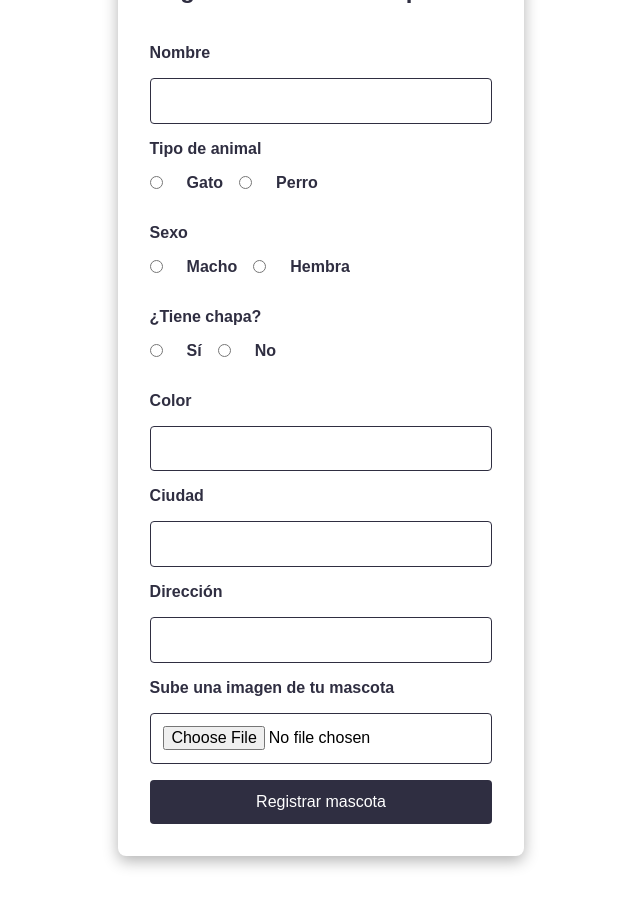
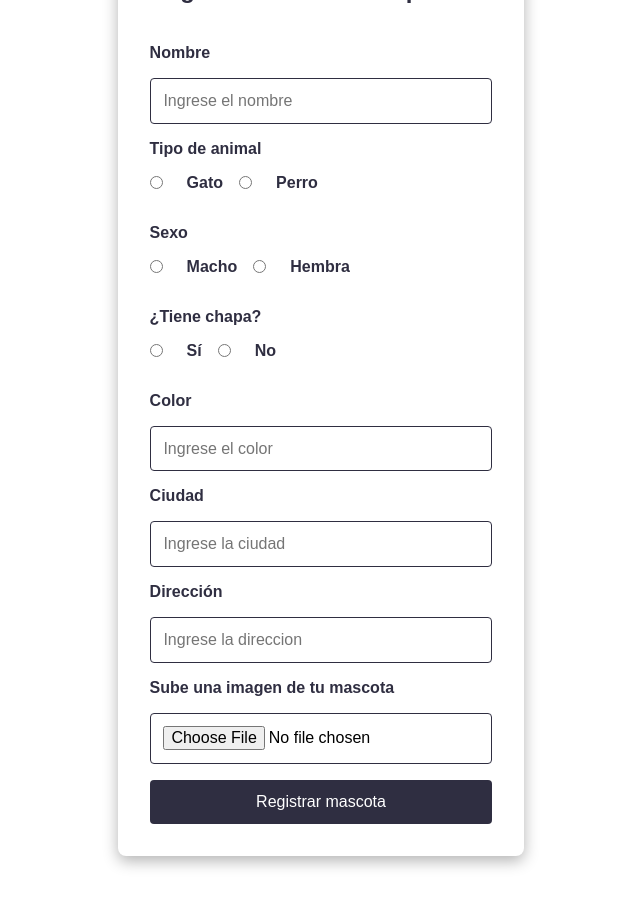
Before and after one commit to 6onza/patitas-perdidas, a Flask app: template frontend/templates/components/register.html in a window 1280 px wide. Shown: the whole page, without its empty margins (319-959 px from the left). Run offline with Flask 3, Linux system fonts and the light colour scheme; the template is opened without the code that fills it, so the values that code supplies are empty; some libraries are stand-ins or nearby versions.

Commit message:
Little changes

```diff
--- a/frontend/templates/components/register.html
+++ b/frontend/templates/components/register.html
@@ -9,7 +9,7 @@
         <h2>Registra a tu mascota perdida</h2>
 
         <label for="name">Nombre</label>
-        <input type="text" id="name" name="name" required>
+        <input type="text" id="name" name="name" placeholder="Ingrese el nombre" required>
 
         <label>Tipo de animal</label>
         <div class="radio-group">
@@ -36,13 +36,13 @@
         </div>
 
         <label for="color">Color</label>
-        <input type="text" id="color" name="color" required>
+        <input type="text" id="color" name="color" placeholder="Ingrese el color" required>
 
         <label for="province">Ciudad</label>
-        <input type="text" id="province" name="city" required>
+        <input type="text" id="province" name="city" placeholder="Ingrese la ciudad"required>
 
         <label for="city">Dirección</label>
-        <input type="text" id="city" name="address" required>
+        <input type="text" id="city" name="address" placeholder="Ingrese la direccion" required>
 
         <label for="image">Sube una imagen de tu mascota</label>
         <input type="file" id="image" name="image" accept="image/*">
```
